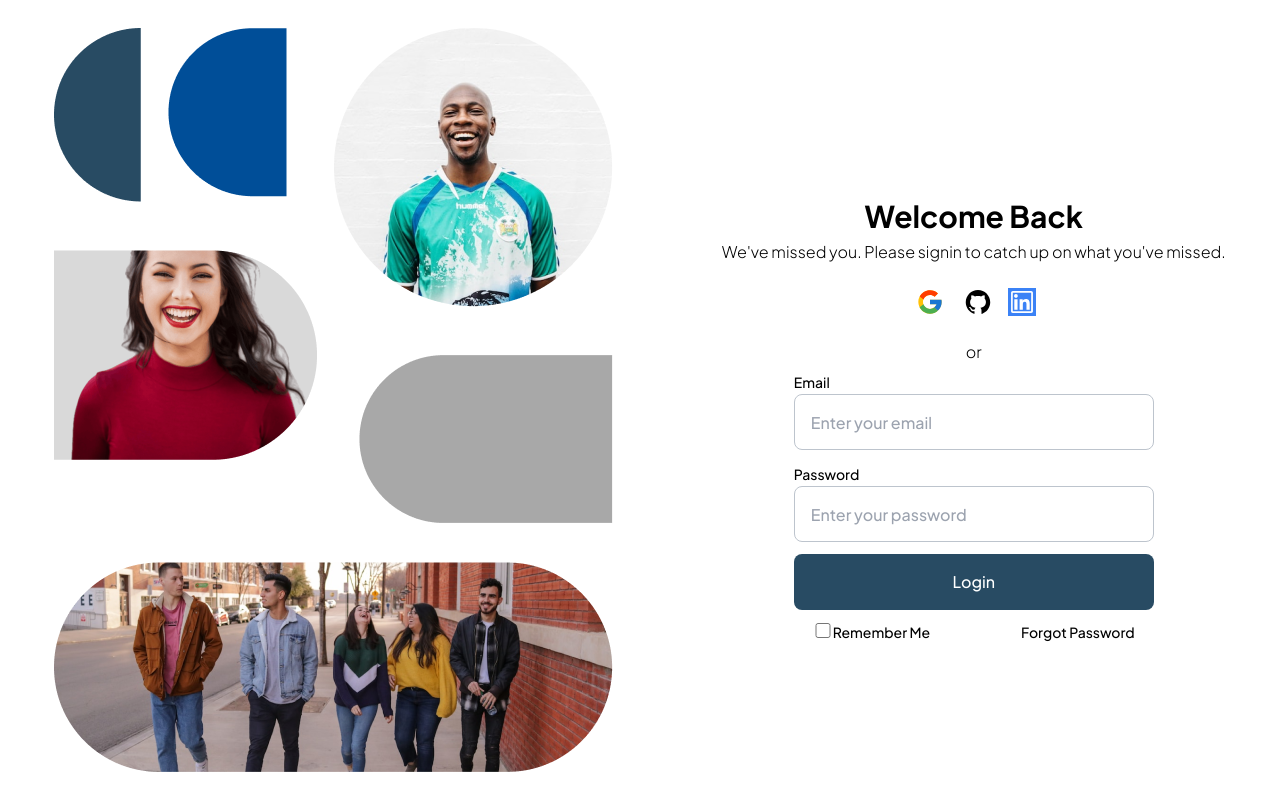
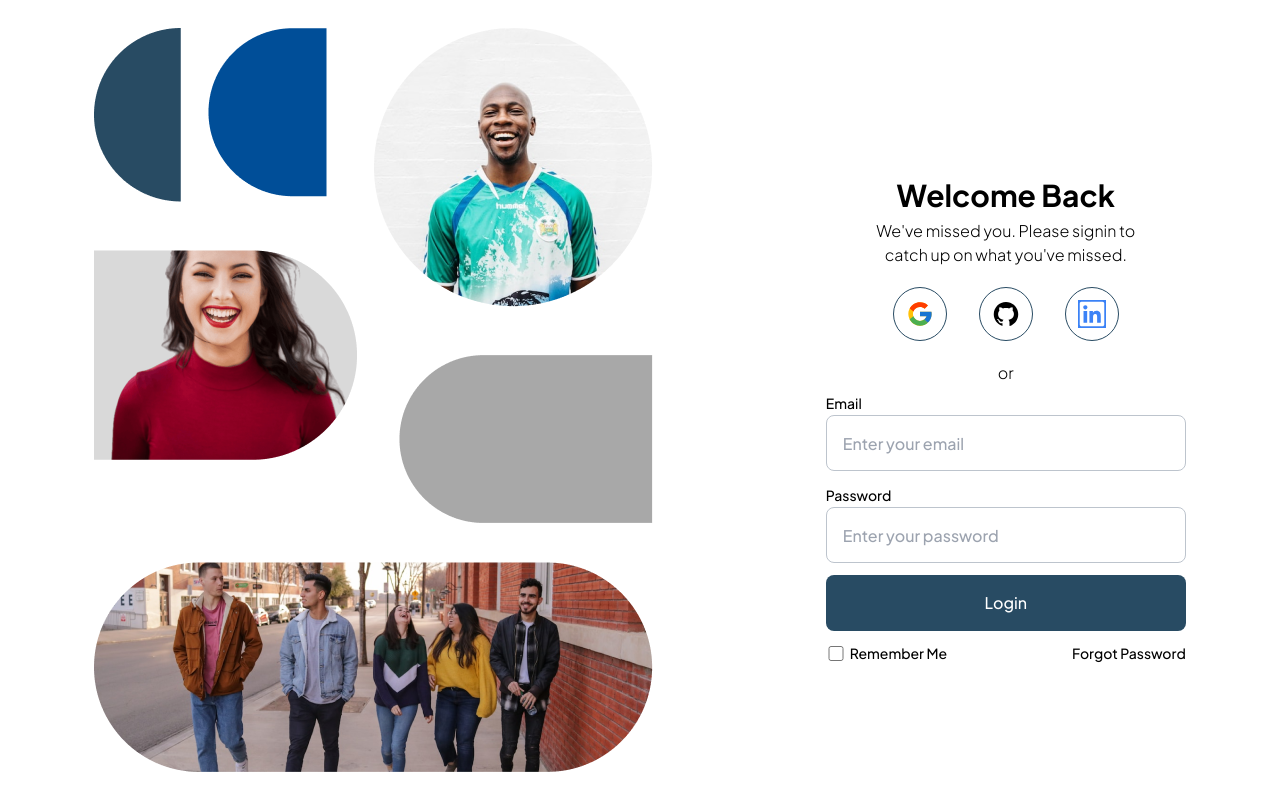
Before and after one commit to PreyeO/Recruit, a React (Vite) app: page /signin in a window 1280 px wide. Built offline with nearby package versions, Linux system fonts and the light colour scheme.

Commit message:
modified styles

```diff
--- a/src/Components/Styles/AuthPage/Authpics.styled.tsx
+++ b/src/Components/Styles/AuthPage/Authpics.styled.tsx
@@ -1,12 +1,7 @@
 import styled from "styled-components";
 
-
 export const StyledAuthPics = styled.figure`
-@media screen and (max-width:768px) {
-  img{
-    display:none
+  @media screen and (max-width: 768px) {
+    display: none;
   }
-
-}
-
-`
+`;
--- a/src/Components/UI/Forms/SigninForm.tsx
+++ b/src/Components/UI/Forms/SigninForm.tsx
@@ -1,26 +1,34 @@
-import {FC} from 'react';
-import AuthButton from '../Buttons/AuthButton';
-import TextInput from "../Inputs/TextInput"
-import PasswordReset from '../Buttons/PasswordReset';
-import Checkbox from '../Inputs/CheckBox';
-
-
+import { FC } from "react";
+import AuthButton from "../Buttons/AuthButton";
+import TextInput from "../Inputs/TextInput";
+import PasswordReset from "../Buttons/PasswordReset";
+import Checkbox from "../Inputs/CheckBox";
 
 // interface Props {
 // }
 
-const SigninForm :FC = () =>{
+const SigninForm: FC = () => {
   return (
     <form className="flex flex-col gap-3 items-center ">
-      <TextInput placeholder={"Enter your email"} type={"email"} label="Email" id="id"/>
-      <TextInput placeholder={"Enter your password"} type={"password"} label="Password" id="id"/>
-      <AuthButton label={"Login"}/>
-      <div className="flex justify-evenly w-full text-sm">
-      <Checkbox label={"Remember Me"} id="id"/>
-      <PasswordReset label={"Forgot Password"}/>
+      <TextInput
+        placeholder={"Enter your email"}
+        type={"email"}
+        label="Email"
+        id="id"
+      />
+      <TextInput
+        placeholder={"Enter your password"}
+        type={"password"}
+        label="Password"
+        id="id"
+      />
+      <AuthButton label={"Login"} />
+      <div className="flex justify-between w-full text-sm">
+        <Checkbox label={"Remember Me"} id="id" />
+        <PasswordReset label={"Forgot Password"} />
       </div>
     </form>
   );
-}
+};
 
 export default SigninForm;
--- a/src/Components/UI/Forms/SignupForm.tsx
+++ b/src/Components/UI/Forms/SignupForm.tsx
@@ -41,7 +41,7 @@ const SignupForm: FC = () => {
         id="id"
       />
       <AuthButton label={"Login"} />
-      <div className="flex justify-around text-sm">
+      <div className="flex justify-between text-sm">
         <Checkbox label={"Agree to Terms and Policy"} id="id" />
         <PasswordReset label={"Forgot Password"} />
       </div>
--- a/src/Components/UI/Forms/SignupSocials.tsx
+++ b/src/Components/UI/Forms/SignupSocials.tsx
@@ -1,18 +1,19 @@
 import { FC } from "react";
 import { FcGoogle } from "react-icons/fc";
-import { AiOutlineGithub, AiOutlineLinkedin } from "react-icons/ai";
+import { AiOutlineGithub } from "react-icons/ai";
+import { FaLinkedin } from "react-icons/fa";
 
 const SignupSocials: FC = () => {
   return (
-    <form className="flex flex-row justify-center gap-4 py-3.5">
-      <button className="rounded-full p-1 border">
+    <form className="flex flex-row justify-center gap-8 py-3.5">
+      <button className="rounded-full p-3 border border-solid border-primary-btn">
         <FcGoogle className="h-7 w-7" />
       </button>
-      <button>
+      <button className="rounded-full p-3 border border-solid border-primary-btn">
         <AiOutlineGithub className="h-7 w-7" />
       </button>
-      <button>
-        <AiOutlineLinkedin className="h-7 w-7 text-white bg-blue-500" />
+      <button className="rounded-full p-3 border border-solid border-primary-btn">
+        <FaLinkedin className="h-7 w-7 text-white bg-blue-500" />
       </button>
     </form>
   );
--- a/src/Components/UI/Inputs/CheckBox.tsx
+++ b/src/Components/UI/Inputs/CheckBox.tsx
@@ -7,7 +7,7 @@ interface Props {
 
 const Checkbox: FC<Props> = ({ label, id }) => {
   return (
-    <div>
+    <div className="flex items-center gap-1">
       <input type="checkbox" id={id} className="w-[20px] h-[15px]" />
       <label htmlFor={id}>{label}</label>
     </div>
--- a/src/Pages/Authentication/SignIn.tsx
+++ b/src/Pages/Authentication/SignIn.tsx
@@ -1,34 +1,33 @@
-import {FC} from 'react';
-import AuthTitle from '../../Components/UI/Titles/AuthTitle';
-import AuthSpan from '../../Components/UI/Titles/AuthSpan';
-import SigninForm from '../../Components/UI/Forms/SigninForm';
-import { Container } from '../../Components/Styles/General/Container.styled';
-import AuthImages from '../../Components/UI/Collage/AuthImages';
-import SignupSocials from '../../Components/UI/Forms/SignupSocials';
-
+import { FC } from "react";
+import AuthTitle from "../../Components/UI/Titles/AuthTitle";
+import AuthSpan from "../../Components/UI/Titles/AuthSpan";
+import SigninForm from "../../Components/UI/Forms/SigninForm";
+import { Container } from "../../Components/Styles/General/Container.styled";
+import AuthImages from "../../Components/UI/Collage/AuthImages";
+import SignupSocials from "../../Components/UI/Forms/SignupSocials";
 
 // interface Props {
 // }
 
-const SignIn :FC = () =>{
+const SignIn: FC = () => {
   return (
     <Container>
-       <div className="flex w-full justify-around font-plusJakarta items-center">
+      <div className="flex w-full justify-around font-plusJakarta items-center gap-8 px-6">
         <AuthImages />
-          <div className="flex flex-col pt-10">
-         <div className="text-center">
-        <AuthTitle title="Welcome Back"/>
-        <AuthSpan title="We've missed you. Please signin to catch up on what you've missed."/>
+        <div className="flex flex-col pt-10 items-center">
+          <div className="text-center w-[275px]">
+            <AuthTitle title="Welcome Back" />
+            <AuthSpan title="We've missed you. Please signin to catch up on what you've missed." />
           </div>
           <div>
             <SignupSocials />
           </div>
-        <div className="text-center font-extralight py-1.5">or</div>
+          <div className="font-extralight py-1.5">or</div>
           <SigninForm />
         </div>
       </div>
     </Container>
   );
-}
+};
 
 export default SignIn;
--- a/src/Pages/Authentication/SignUp.tsx
+++ b/src/Pages/Authentication/SignUp.tsx
@@ -6,17 +6,14 @@ import AuthImages from "../../Components/UI/Collage/AuthImages";
 import { Container } from "../../Components/Styles/General/Container.styled";
 import SignupSocials from "../../Components/UI/Forms/SignupSocials";
 
-
 // interface Props {
 // }
 
 const SignUp: FC = () => {
   return (
     <Container>
-      <div className="flex w-full justify-around font-plusJakarta items-center overflow-hidden">
-        <div>
+      <div className="flex w-full justify-around font-plusJakarta items-center gap-8 px-6">
         <AuthImages />
-         </div>
         <div className="flex flex-col pt-10">
           <div className="text-center">
             <AuthTitle title="Hello! Welcome." />
@@ -24,9 +21,7 @@ const SignUp: FC = () => {
           </div>
           <SignupSocials />
           <div className="text-center font-extralight py-1.5">or</div>
-
           <SignupForm />
-
         </div>
       </div>
     </Container>
```
Lines whose indentation alone changed are shown as unchanged.
